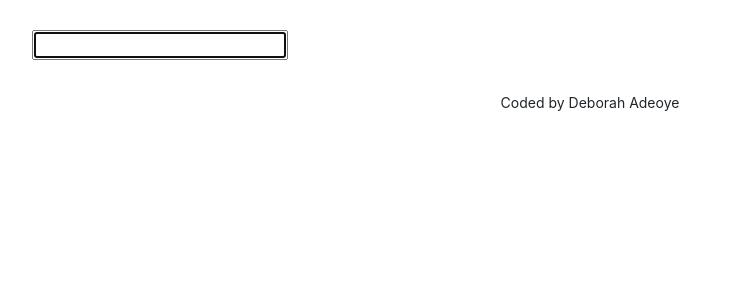
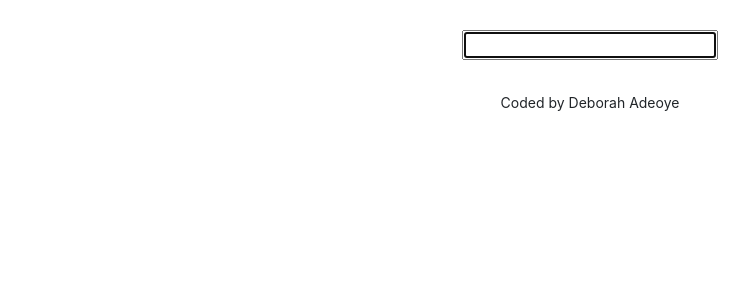
Before and after one commit to dearlydebbie/dictionary, a React (Create React App) app: page / in a window 1280 px wide. Shown: the top 300 px of the page, without its empty margins (50-799 px from the left). Built offline with nearby package versions, Linux system fonts and the light colour scheme.

Commit message:
search engine

```diff
--- a/src/Dictionary.css
+++ b/src/Dictionary.css
@@ -0,0 +1,4 @@
+.Dictionary {
+  text-align: center;
+  margin: 30px 0;
+}
```
